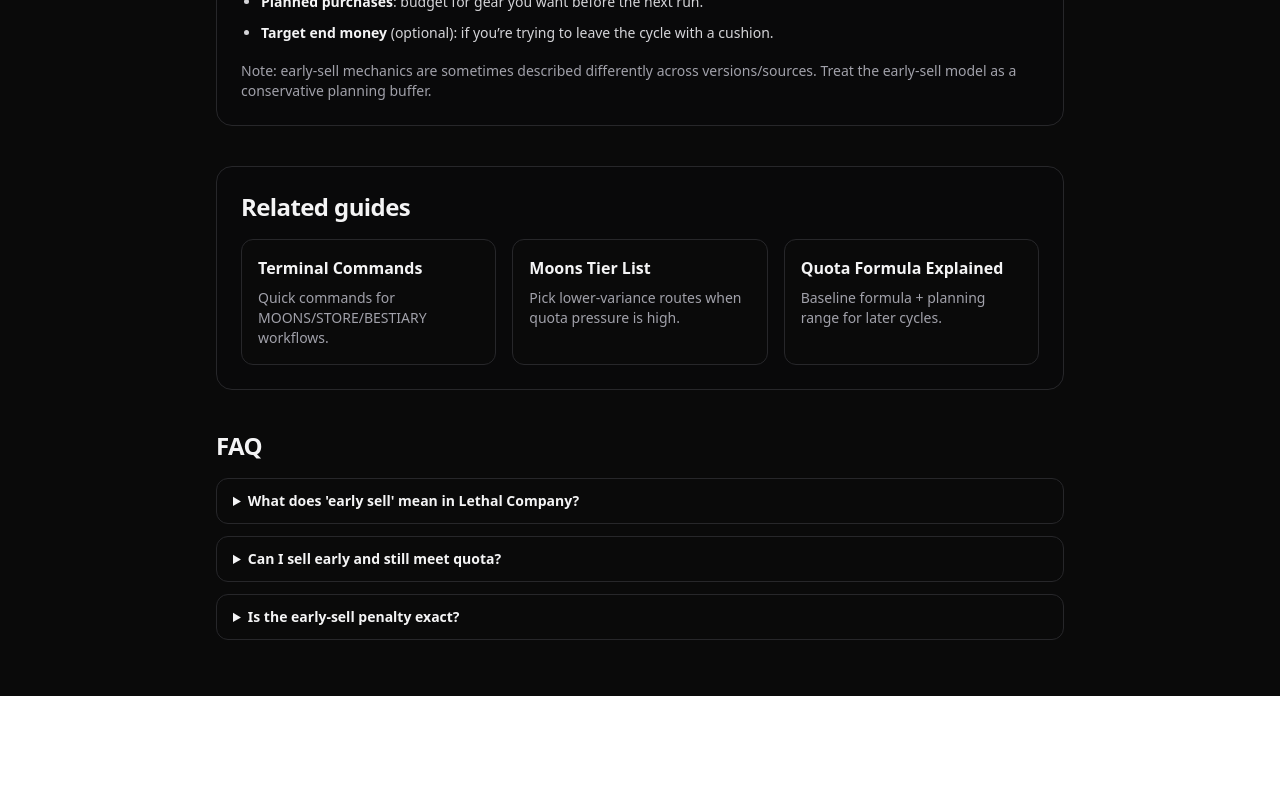
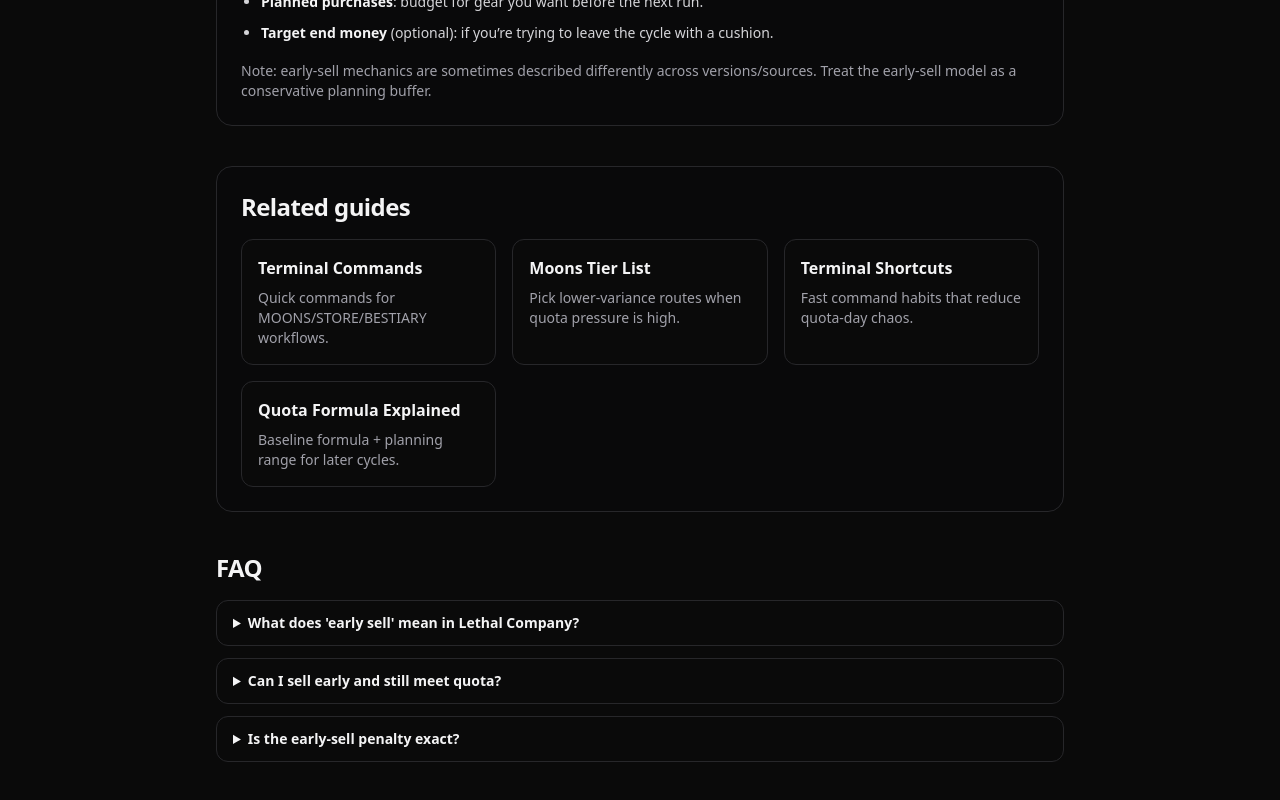
Before and after one commit to yuzhoudabaozhayujiamigou-cloud/spaceship-monster, a Next.js app: page /tools/quota-calculator/early-sell in a window 1280 px wide. Shown: the part 784-1584 px from the top of the page. Before the commit the page ends 1480 px from the top, so only its background shows below. Built offline with nearby package versions, Linux system fonts and the light colour scheme; no server answers.

Commit message:
Strengthen internal links for quota early sell SEO

```diff
--- a/app/tools/lethal-company/quota-calculator/page.tsx
+++ b/app/tools/lethal-company/quota-calculator/page.tsx
@@ -102,7 +102,8 @@
           <div className="mt-4 space-y-4 text-sm leading-relaxed text-zinc-300">
             <p>
               Vanilla starts at <span className="font-semibold text-zinc-100">Quota 1 = 130</span>. For later quotas,
-              the increase scales with quota count and an RNG multiplier each cycle.
+              the increase scales with quota count and an RNG multiplier each cycle. If you want a dedicated write-up,
+              see <Link href="/guides/profit-quota-formula" className="underline decoration-zinc-600 underline-offset-4 hover:decoration-zinc-300">quota formula explained</Link>.
             </p>
             <pre className="overflow-x-auto rounded-xl border border-zinc-800 bg-[#0a0a0a] p-4 text-xs text-zinc-300">
 {`nextQuota = floor(
--- a/app/tools/quota-calculator/early-sell/page.tsx
+++ b/app/tools/quota-calculator/early-sell/page.tsx
@@ -144,6 +144,13 @@
               <p className="mt-2 text-sm text-zinc-400">Pick lower-variance routes when quota pressure is high.</p>
             </Link>
             <Link
+              href="/tools/lethal-company/terminal-commands/shortcuts-tips"
+              className="rounded-xl border border-zinc-800 bg-[#0a0a0a] p-4 transition-colors hover:bg-zinc-950"
+            >
+              <h3 className="font-semibold text-zinc-100">Terminal Shortcuts</h3>
+              <p className="mt-2 text-sm text-zinc-400">Fast command habits that reduce quota-day chaos.</p>
+            </Link>
+            <Link
               href="/guides/profit-quota-formula"
               className="rounded-xl border border-zinc-800 bg-[#0a0a0a] p-4 transition-colors hover:bg-zinc-950"
             >
```
